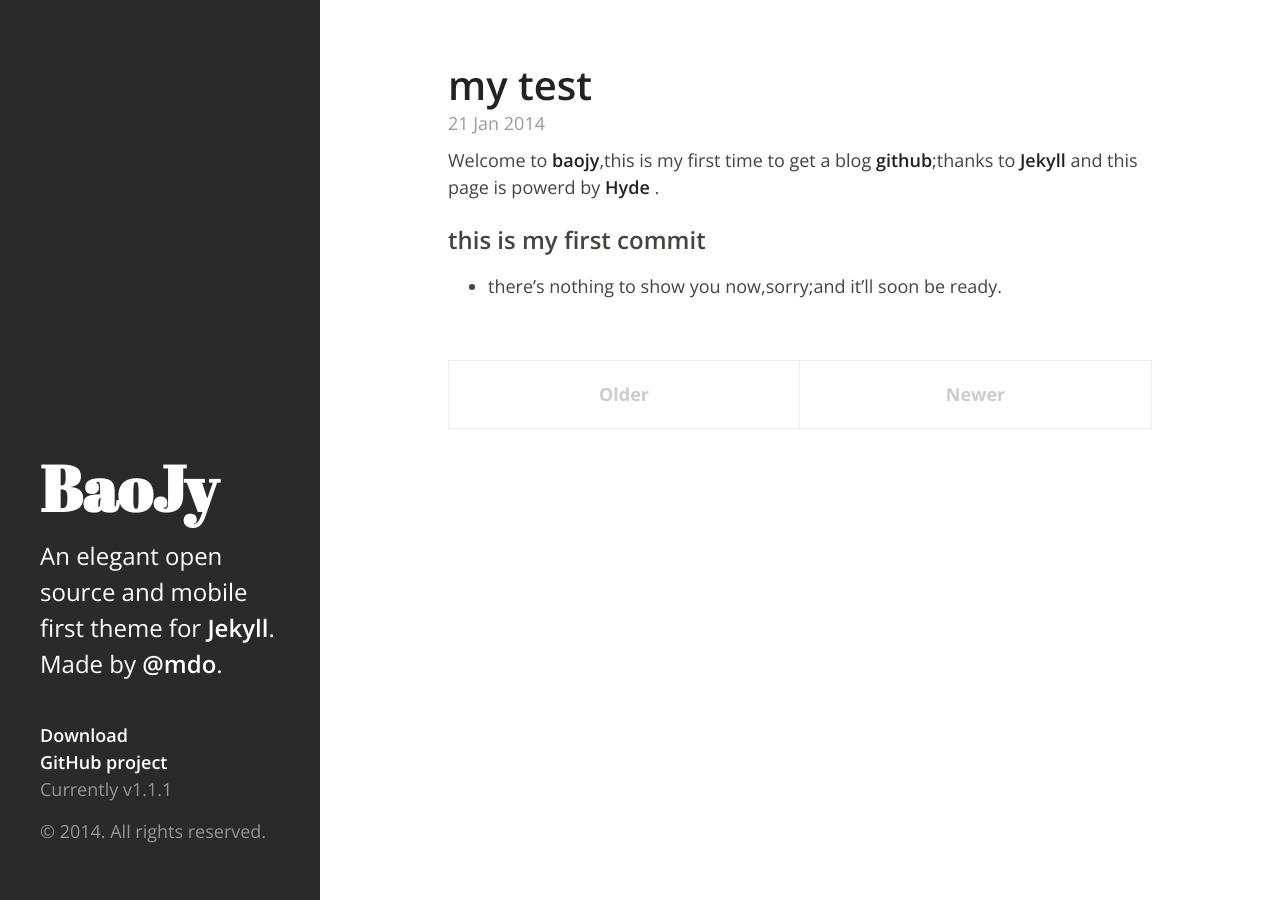
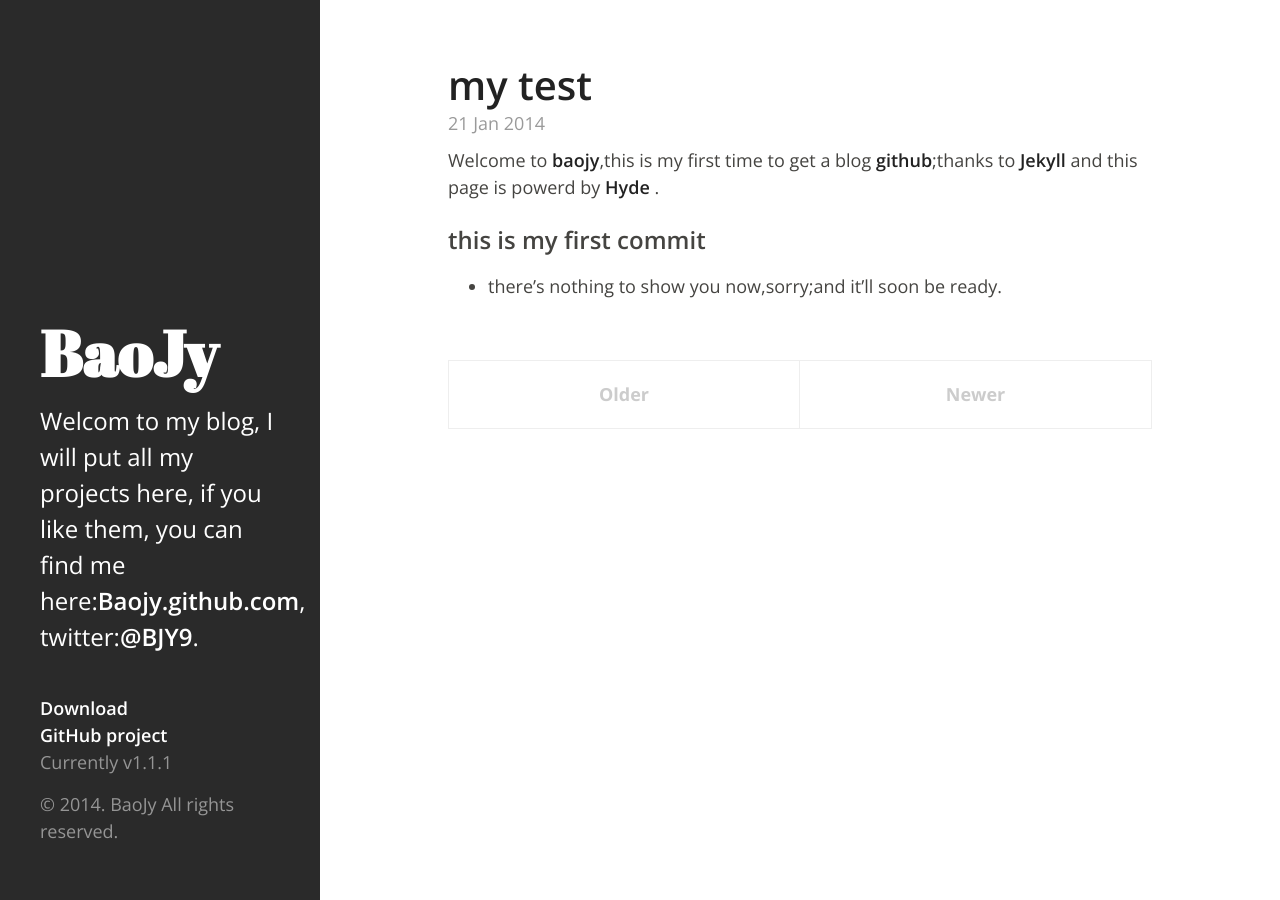
Before and after one commit to baojy/baojy.github.com, a Jekyll site: the page built from index.html, in a window 1280 px wide. Built offline with Jekyll 4.4.1, drawn with Linux system fonts in a browser that asks for light colours; Markdown is read by kramdown in place of the engine named in the settings; the list of posts is cut into pages by our own code.

Commit message:
main page change

```diff
--- a/_config.yml
+++ b/_config.yml
@@ -1,11 +1,11 @@
 title:        BaoJy
 tagline:      'Baojy , A College Student'
-description:  'An elegant open source and mobile first theme for <a href="http://jekyllrb.com" target="_blank">Jekyll</a>. Made by <a href="https://twitter.com/mdo" target="_blank">@mdo</a>.'
+description:  'Welcom to my blog, I will put all my projects here, if you like them, you can find me here:<a href="http://baojy.github.com" target="_blank">Baojy.github.com</a>, twitter:<a href="https://twitter.com/BJY9" target="_blank">@BJY9</a>.'
 url:          http://baojy.github.com
 version:      1.1.1
 author:
-  name:       ''
-  email:      ''
+  name:       'BaoJy'
+  email:      'baojy1993@gmail.com'
 markdown:     rdiscount
 permalink:    pretty
 pygments:     true
```
